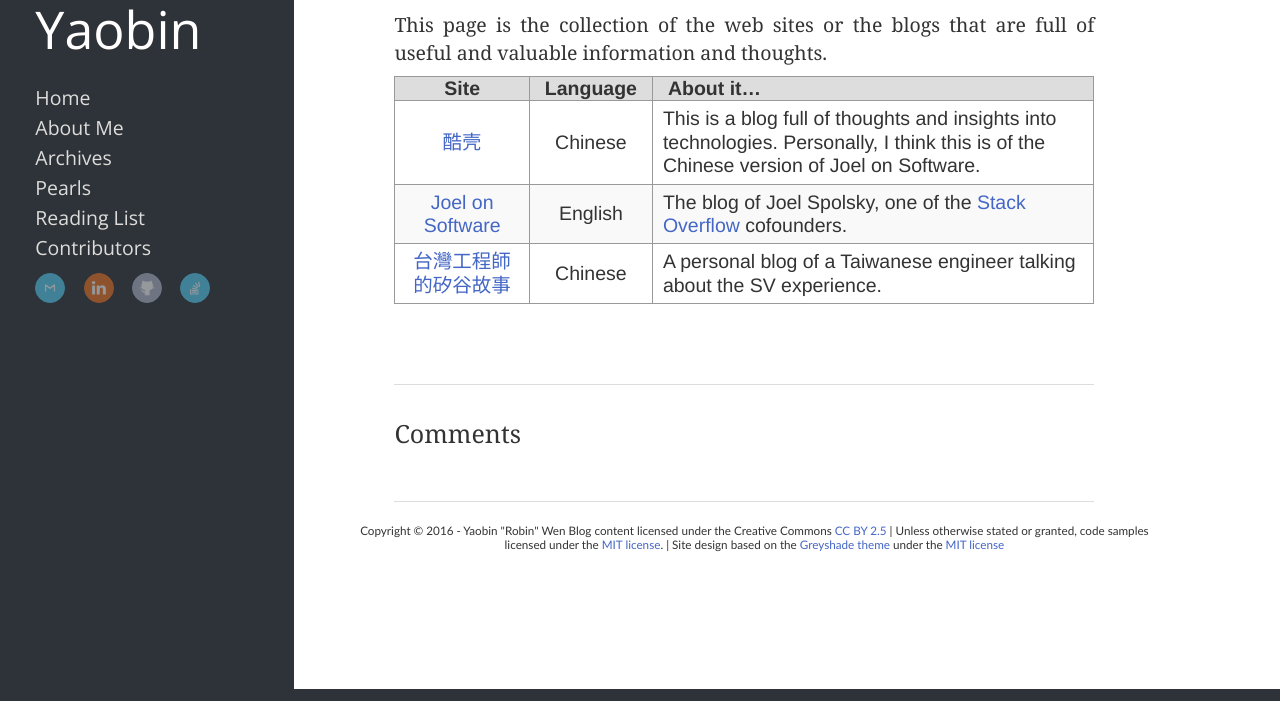
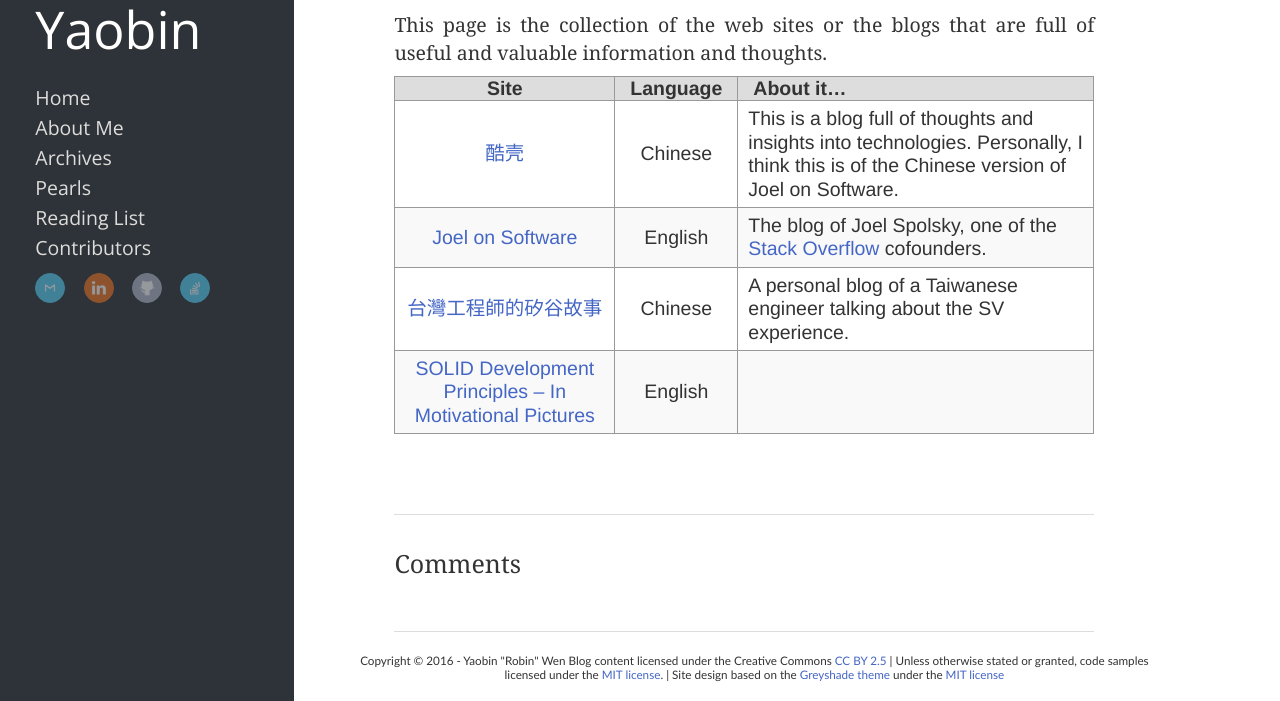
Before and after one commit to Tianhao25/yaobinwen.github.io, a Jekyll site: the page built from pearls/index.markdown, in a window 1280 px wide, cut to the strip 211-912 px from the top of the page. Built offline with Jekyll 4.4.1, drawn with Linux system fonts in a browser that asks for light colours; nearby versions of some CDN libraries; comment, search, counter and statistics services are not loaded.

Commit message:
Add a new web site.

```diff
--- a/pearls/index.markdown
+++ b/pearls/index.markdown
@@ -17,3 +17,4 @@ This page is the collection of the web sites or the blogs that are full of usefu
 |[酷壳](http://coolshell.cn/)| Chinese | This is a blog full of thoughts and insights into technologies. Personally, I think this is of the Chinese version of Joel on Software. |
 | [Joel on Software](http://www.joelonsoftware.com/) | English | The blog of Joel Spolsky, one of the [Stack Overflow](http://stackoverflow.com/) cofounders. |
 |[台灣工程師的矽谷故事](http://winston-zh.attlin.com/)| Chinese | A personal blog of a Taiwanese engineer talking about the SV experience.|
+|[SOLID Development Principles – In Motivational Pictures](https://lostechies.com/derickbailey/2009/02/11/solid-development-principles-in-motivational-pictures/)| English | |
```
